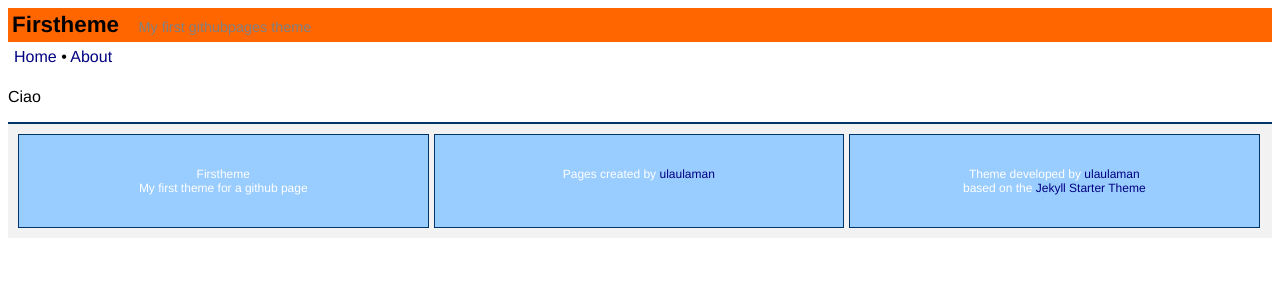
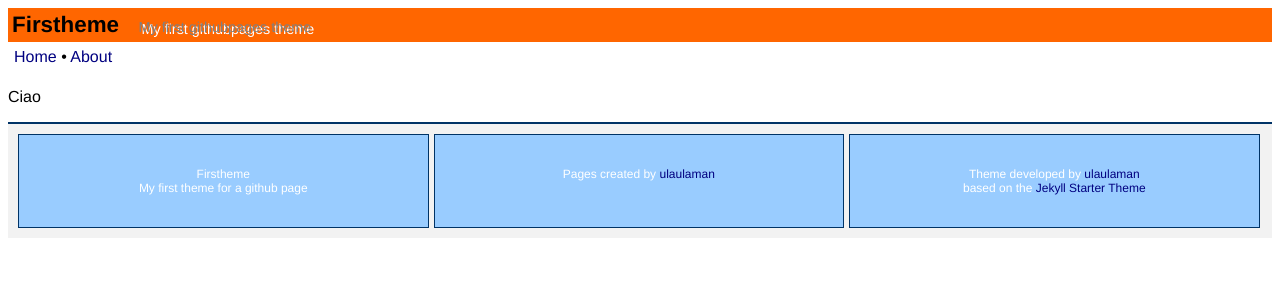
Before and after one commit to ulaulaman/firstheme, a Jekyll site: the page built from index.html, in a window 1280 px wide. Shown: the top 300 px of the page. Built offline with Jekyll 4.4.1, drawn with Linux system fonts in a browser that asks for light colours.

Commit message:
Update style.css

```diff
--- a/css/style.css
+++ b/css/style.css
@@ -31,6 +31,7 @@ a:hover {
   font-size:    90%;
   color:        grey;
   padding-left: 15px;
+  text-shadow: 3px 2px #ffffff;
 }
 
 #nav {
```
